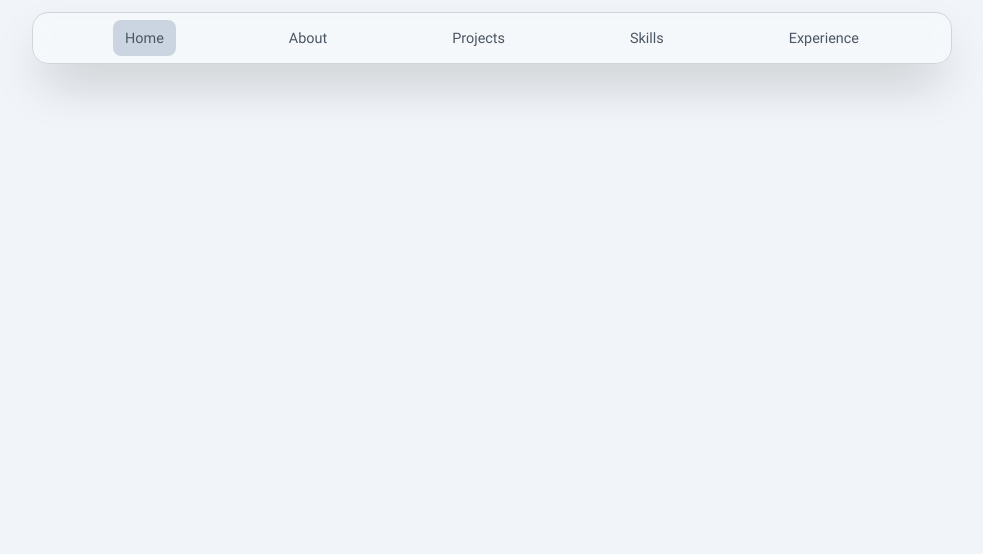
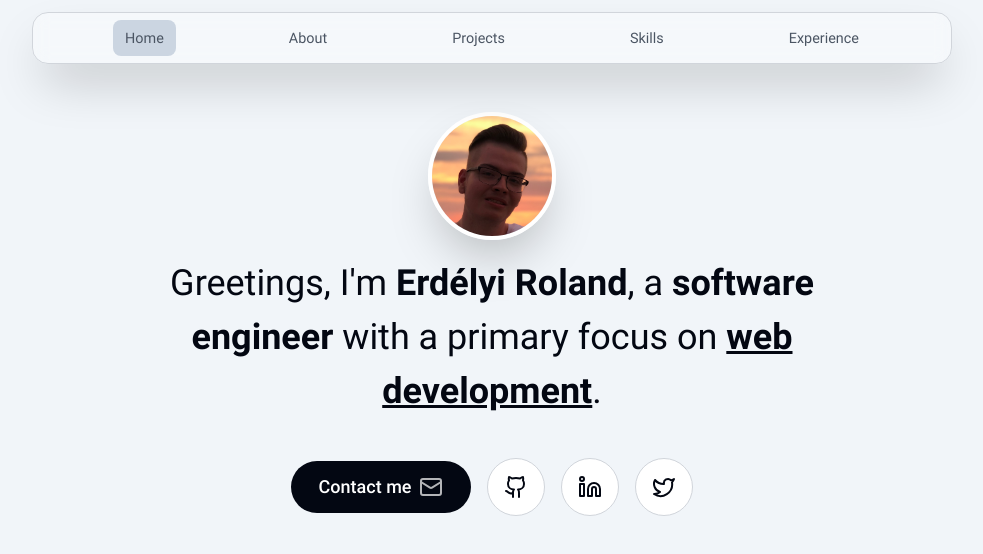
Before and after one commit to erdaboss99/react-personal-portfolio, a React (Vite) app: page / in a window 1280 px wide. Shown: the top 554 px of the page, without its empty margins (148-1131 px from the left). Built offline with nearby package versions, Linux system fonts and the light colour scheme.

Commit message:
Implement Home component

```diff
--- a/src/Index.tsx
+++ b/src/Index.tsx
@@ -1,5 +1,11 @@
+import Home from './components/Home';
+
 const Index = () => {
-	return <main className='flex h-full flex-col items-center px-4'></main>;
+	return (
+		<main className='flex h-full flex-col items-center px-4'>
+			<Home />
+		</main>
+	);
 };
 
 export default Index;
--- /dev/null
+++ b/src/components/Home.tsx
@@ -0,0 +1,78 @@
+import { motion } from 'framer-motion';
+import { Github, Linkedin, Mail, Twitter } from 'lucide-react';
+
+import useSectionInView from '../hooks/useSectionInView';
+
+import Intro from '../content/Intro.mdx';
+
+import portrait from '../assets/portrait.jpg';
+
+const Home = () => {
+	const { ref } = useSectionInView('Home');
+	return (
+		<section
+			ref={ref}
+			id='home'
+			className='mt-[1rem] h-fit min-h-screen max-w-[50rem] scroll-mt-[8rem] text-center sm:mt-[7rem]'>
+			<div className='flex items-center justify-center'>
+				<motion.div
+					initial={{ opacity: 0, scale: 0 }}
+					animate={{ opacity: 1, scale: 1 }}
+					transition={{ type: 'tween', duration: 0.5, delay: 0.1 }}>
+					<img
+						src={portrait}
+						alt='Portrait picture of Erdélyi Roland'
+						width='200'
+						height='200'
+						className='h-32 w-32 rounded-full border-[0.25rem] border-accent-light object-cover shadow-2xl dark:border-accent-dark'
+					/>
+				</motion.div>
+			</div>
+
+			<motion.h1
+				className='mb-10 mt-4 px-4 text-2xl !leading-[1.5] sm:text-4xl'
+				initial={{ opacity: 0, y: 100 }}
+				animate={{ opacity: 1, y: 0 }}
+				transition={{ duration: 0.5, delay: 0.3 }}>
+				<Intro />
+			</motion.h1>
+
+			<motion.div
+				className='flex flex-col items-center justify-center gap-8 px-4 text-lg font-medium sm:flex-row sm:gap-4'
+				initial={{ opacity: 0, y: 100 }}
+				animate={{ opacity: 1, y: 0 }}
+				transition={{ duration: 0.5, delay: 0.5 }}>
+				<a
+					href='mailto:mail@erdelyiroland.com'
+					className='flex items-center gap-2 rounded-full bg-primary-light px-7 py-3 text-accent-light outline-none transition duration-300 hover:scale-110 focus:scale-110 active:scale-105 dark:bg-primary-dark dark:text-accent-dark'>
+					Contact me
+					<Mail className='opacity-70' />
+				</a>
+				<div className='flex flex-row items-center justify-center gap-4 text-lg font-medium'>
+					<a
+						href='https://github.com/erdaboss99'
+						target='_blank'
+						className='text-primary flex items-center rounded-full border border-border-light bg-accent-light p-4 transition-all duration-200 hover:scale-110 hover:bg-primary-light hover:text-accent-light dark:border-border-dark dark:bg-accent-dark dark:hover:bg-primary-dark dark:hover:text-accent-dark'>
+						<Github />
+					</a>
+
+					<a
+						href='https://www.linkedin.com/in/roland-erdélyi-aa6256250/'
+						target='_blank'
+						className='text-primary flex items-center rounded-full border border-border-light bg-accent-light p-4 transition-all duration-200 hover:scale-110 hover:bg-primary-light hover:text-accent-light dark:border-border-dark dark:bg-accent-dark dark:hover:bg-primary-dark dark:hover:text-accent-dark'>
+						<Linkedin />
+					</a>
+
+					<a
+						href='https://twitter.com/erdaboss'
+						target='_blank'
+						className='text-primary flex items-center rounded-full border border-border-light bg-accent-light p-4 transition-all duration-200 hover:scale-110 hover:bg-primary-light hover:text-accent-light dark:border-border-dark dark:bg-accent-dark dark:hover:bg-primary-dark dark:hover:text-accent-dark'>
+						<Twitter />
+					</a>
+				</div>
+			</motion.div>
+		</section>
+	);
+};
+
+export default Home;
--- /dev/null
+++ b/src/content/Intro.mdx
@@ -0,0 +1 @@
+Greetings, I'm **Erdélyi Roland**, a **software engineer** with a primary focus on <u>**web development**</u>.
```
Also changed, not shown: src/assets/portrait.jpg (added).
